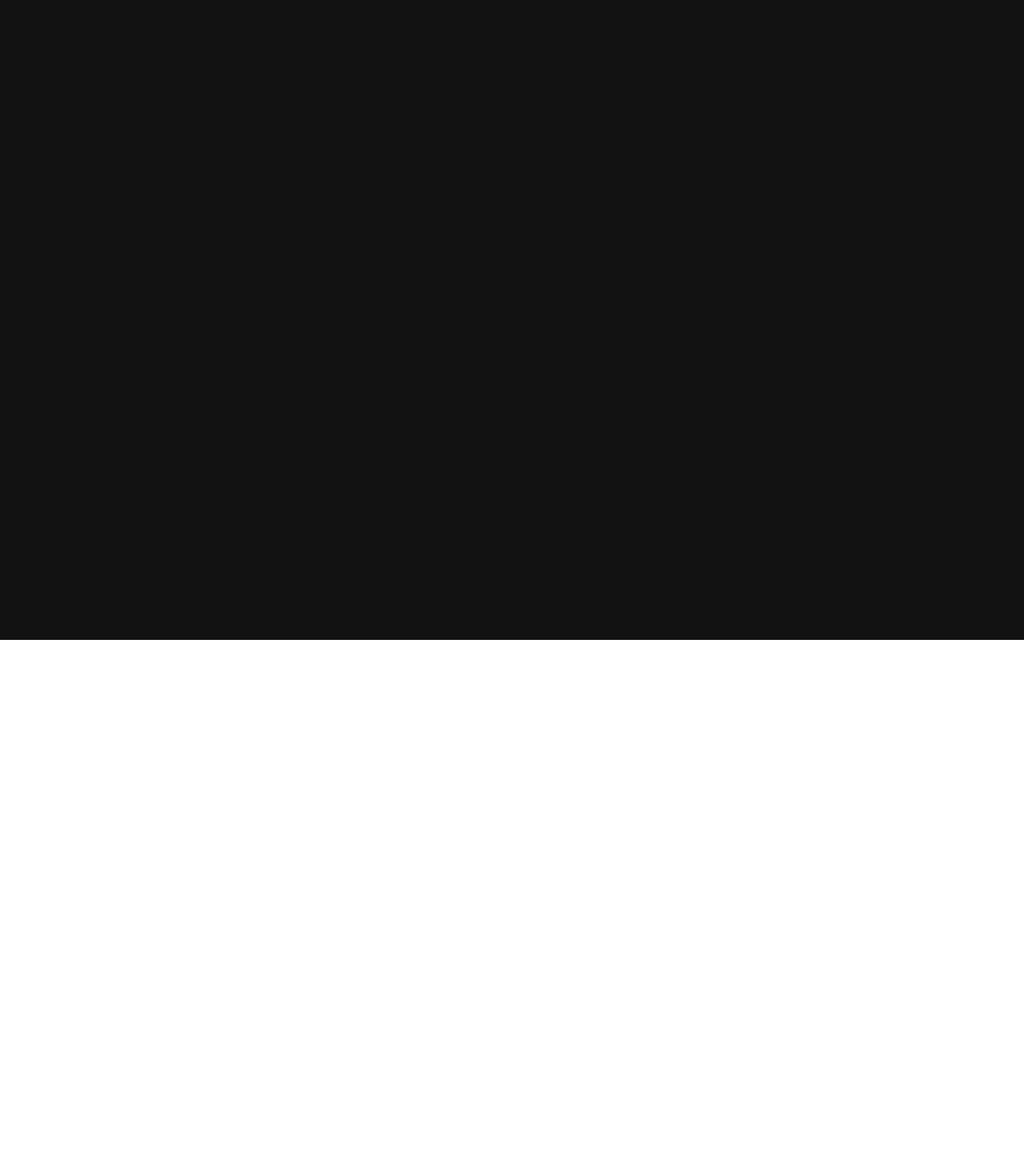
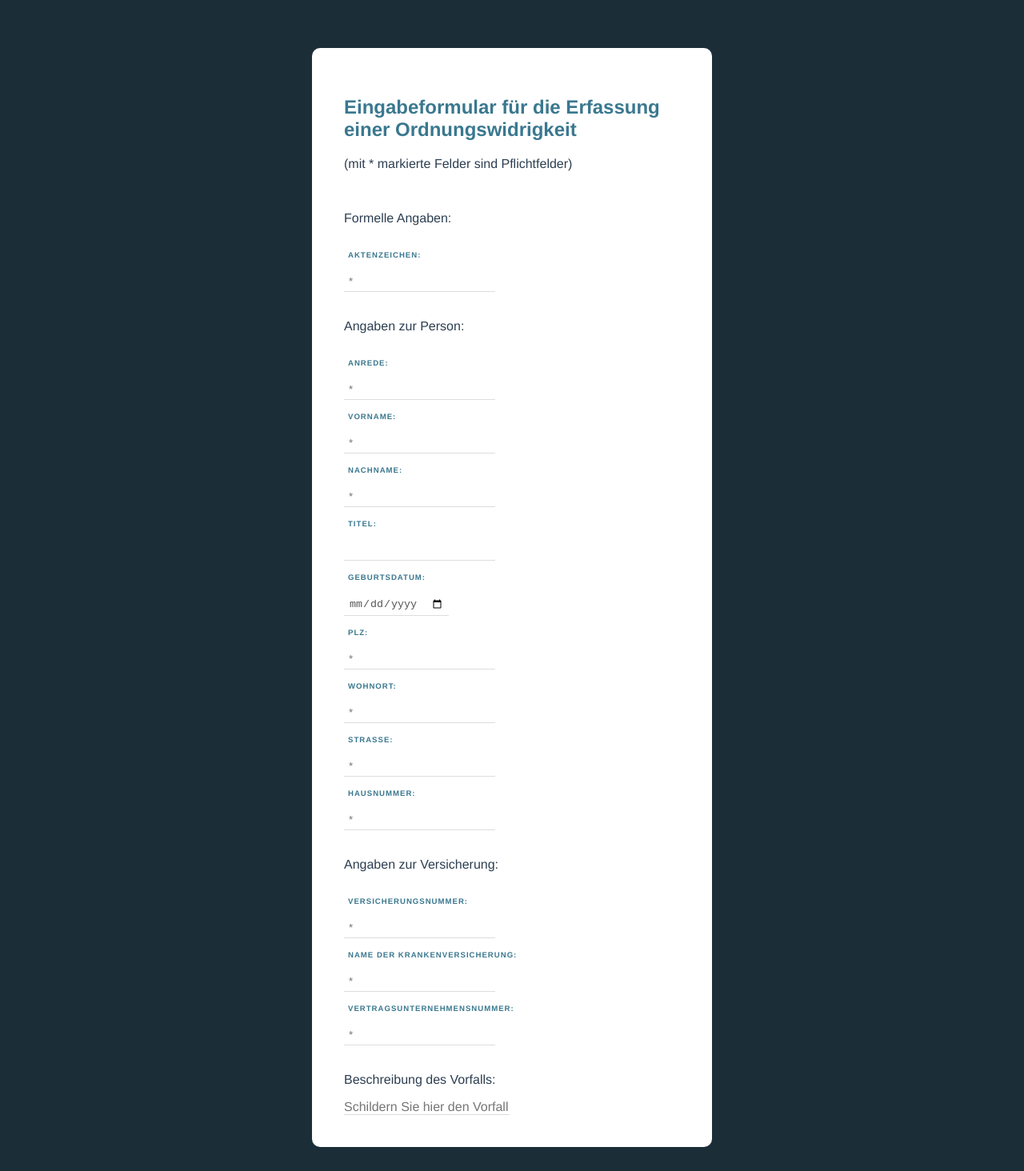
Before and after one commit to Cubemil/OPAS-User-Interface, a Vue app in the folder src/: page / in a window 1280 px wide. Shown: the whole page at 80% size. Before the commit the page ends 800 px from the top, so only its background shows below. Built offline with nearby package versions, Linux system fonts and the light colour scheme.

Commit message:
added frontend input form

```diff
--- a/src/src/App.vue
+++ b/src/src/App.vue
@@ -1,16 +1,14 @@
 <template>
-  <Background/>
+    <InputForm />
 </template>
 
 <script>
-import Background from './components/Background.vue'
+import InputForm from './components/InputForm.vue'
 
 export default {
   name: 'App',
-  components: {Background},
-
+  components: { InputForm }
 }
-
 </script>
 
 <style>
@@ -22,5 +20,9 @@ export default {
   color: #2c3e50;
   margin-top: 60px;
 }
+body {
+  margin : 0;
+  background: #1b2d36;
+}
 
 </style>
--- a/src/src/components/Background.vue
+++ /dev/null
@@ -1,16 +0,0 @@
-<template>
-    <div class="background"></div>
-</template>
-
-<style>
-.background {
-    position: fixed;
-    top: 0;
-    left: 0;
-    width: 100%;
-    height:100%;
-    background: #121212;
-    z-index: -1;
-}
-
-</style>
--- /dev/null
+++ b/src/src/components/InputForm.vue
@@ -0,0 +1,106 @@
+<template>
+    <div>
+        <form>
+            <h2>Eingabeformular für die Erfassung einer Ordnungswidrigkeit</h2>
+            <p>(mit * markierte Felder sind Pflichtfelder)</p>
+            <br><p>Formelle Angaben: </p>
+            <label>Aktenzeichen:</label>
+            <input type="text" required v-model="aktenzeichen" placeholder="*">
+
+            <br><p>Angaben zur Person:</p>
+            <label>Anrede:</label>
+            <input type="text" required v-model="anrede" placeholder="*">
+
+            <label>Vorname:</label>
+            <input type="text" required v-model="vorname" placeholder="*">
+
+            <label>Nachname:</label>
+            <input type="text" required v-model="nachname" placeholder="*">
+
+            <label>Titel:</label>
+            <input type="text" v-model="titel">
+
+            <label>Geburtsdatum:</label>
+            <input type="date" required v-model="geburtsdatum" placeholder="*">
+
+            <label>PLZ: </label>
+            <input type="text" required v-model="plz" placeholder="*">
+
+            <label>Wohnort:</label>
+            <input type="text" required v-model="wohnort" placeholder="*">
+
+            <label>Straße: </label>
+            <input type="text" required v-model="str" placeholder="*">
+
+            <label>Hausnummer: </label>
+            <input type="text" required v-model="hausnummer" placeholder="*">
+
+            <br><p>Angaben zur Versicherung:</p>
+            <label>Versicherungsnummer:</label>
+            <input type="text" required v-model="versicherungsnummer" placeholder="*">
+
+            <label>Name der Krankenversicherung:</label>
+            <input type="text" required v-model="krankenversicherungsname" placeholder="*">
+
+            <label>Vertragsunternehmensnummer:</label>
+            <input type="text" required v-model="vertragsunternehmensnummer" placeholder="*">
+
+            <br><p>Beschreibung des Vorfalls:</p>
+            <input id="beschreibung" type="text" required v-model="beschreibung" placeholder="Schildern Sie hier den Vorfall genau">
+
+        </form>
+    </div>
+</template>
+
+<script>
+
+export default {
+    data() {
+        return {
+            aktenzeichen: '',
+            anrede: '',
+        }
+    }
+}
+</script>
+
+<style>
+form {
+    max-width: 420px;
+    margin: 30px auto;
+    background: white;
+    text-align: left;
+    padding: 40px;
+    border-radius: 10px;
+}
+label {
+    color: #3A788F;
+    display: inline-block;
+    margin: 15px 5px;
+    font-size: 0.6em;
+    text-transform: uppercase;
+    letter-spacing: 1px;
+    font-weight: bold;
+}
+input {
+    display: block;
+    padding: 5px 6px;
+    widows: 100%;
+    box-sizing: border-box;
+    border: none;
+    border-bottom: 1px solid #ddd;
+    color: #555;
+}
+h2 {
+    color: #3A788F;
+}
+#beschreibung {
+    all: initial;
+    font: inherit;
+    color: inherit;
+    display: inherit;
+    box-sizing: inherit;
+    border: none;
+    border-bottom: 1px solid #ddd;
+}
+</style>
```
Also changed, not shown: 1 other file (tests, documents, lock files or other folders).
